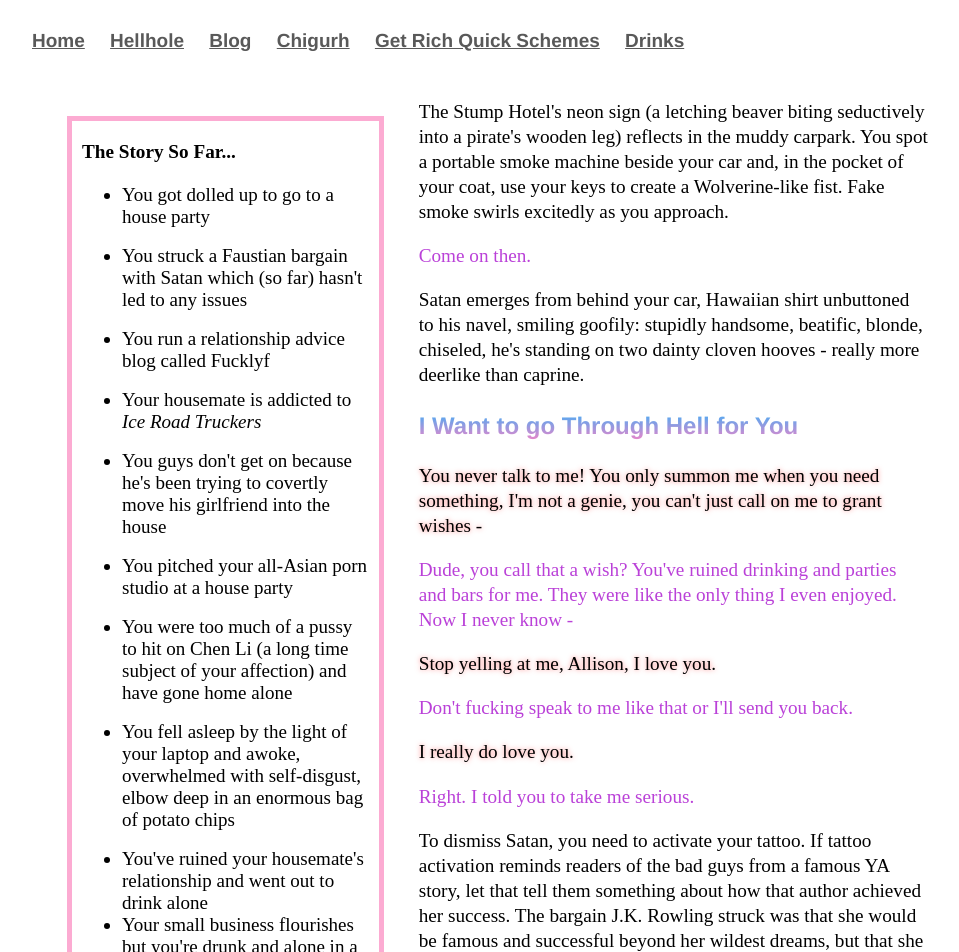
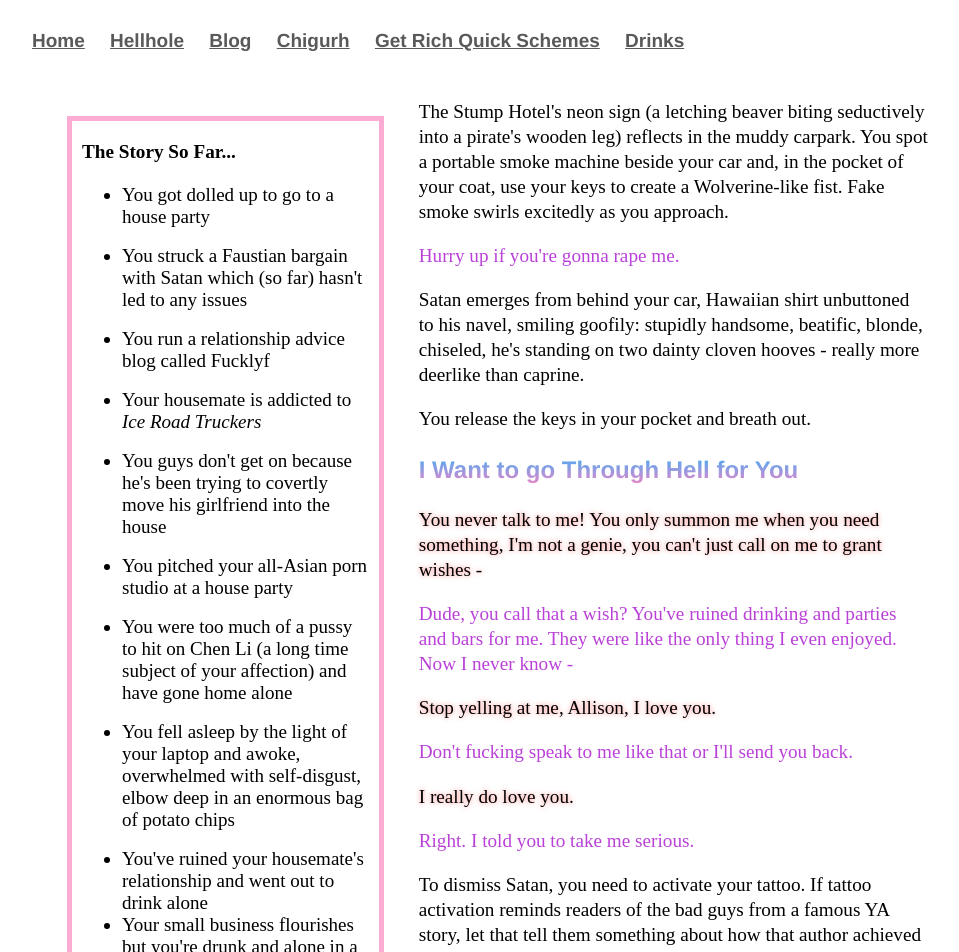
Before and after one commit to Pinelife/pinelife.github.io, a Jekyll site: the page Hellhole/Room13.html, which Jekyll copies as it is, in a window 1280 px wide. Shown: the top 952 px of the page, without its empty margins (160-1119 px from the left). Built offline with Jekyll 4.4.1, drawn with Linux system fonts in a browser that asks for light colours; some of the changed text lies outside the part shown.

Commit message:
Update Room13.html

```diff
--- a/Hellhole/Room13.html
+++ b/Hellhole/Room13.html
@@ -44,11 +44,11 @@
 <p>The Stump Hotel's neon sign (a letching beaver biting seductively into a pirate's wooden leg) reflects in the muddy carpark.
 You spot a portable smoke machine beside your car and, in the pocket of your coat, use your keys to create a Wolverine-like fist.
 	Fake smoke swirls excitedly as you approach. </p>
-<p class="lauria">Come on then.</p>
+<p class="lauria">Hurry up if you're gonna rape me.</p>
 <p>Satan emerges from behind your car, Hawaiian shirt unbuttoned to his navel, smiling goofily:
 stupidly handsome, beatific, blonde, chiseled, he's standing on two dainty cloven hooves - really more deerlike than caprine.
 </p>
-
+<p>You release the keys in your pocket and breath out.</p>
 <h3>I Want to go Through Hell for You</h3>
 
 <p class = "Satan">You never talk to me! You only summon me when you need something, I'm not a genie, you can't just call on me to grant wishes -</p>
@@ -74,7 +74,7 @@ would want to know what she thought about foreign politics and the latest scanda
 <p>
 You pull off the pyjama shirt you've been wearing all day to reveal the tattoo below
 your right breast. He stares at you as you lick your thumb and run it along the words: Daddy's Angel. Satan is sucked backwards through a portal
-in his own belly button. All that's left is hoof prints in the mud of the car park and his smoke machine.
+in his own belly button. All that's left is hoof prints in the mud of the car park and his smoke machine sadly chugging beside your car.
 </p>
 
 <center><img src="https://68.media.tumblr.com/64334f07ca4ec65ae776bf18103927a6/tumblr_ov0payXtXQ1sixvsmo1_400.png" align="middle" alt="Daddy's Angel" style="width:30%;"></center>
```
